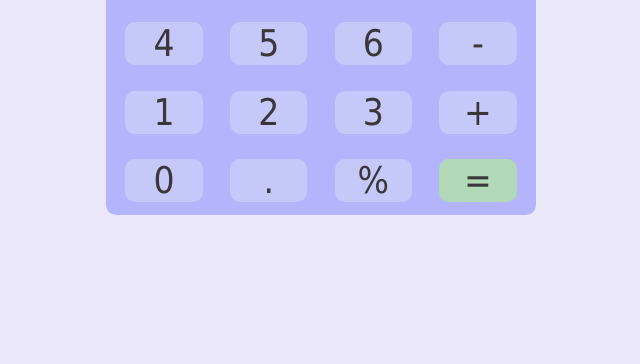
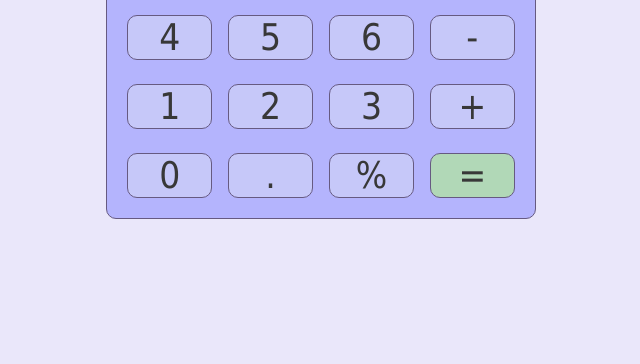
Before and after one commit to ihccenen/calculator, a plain HTML site: page index.html in a window 1280 px wide. Shown: the part 436-800 px from the top of the page, without its empty margins (319-959 px from the left). Drawn offline with Linux system fonts and the light colour scheme.

Commit message:
Changed sizes and added borders

```diff
--- a/style/style.css
+++ b/style/style.css
@@ -12,6 +12,13 @@ body,
     display: flex;
     justify-content: center;
     align-items: center;
+}
+
+.container,
+.display,
+.key {
+    box-sizing: border-box;
+    border: 1px solid #665A81;
     border-radius: 10px;
 }
 
@@ -19,6 +26,8 @@ body,
     max-width: 430px;
     flex-wrap: wrap;
     background-color: #9e9effb3;
+    gap: 1.5rem 0.97rem;
+    padding: 20px;
 }
 
 .display {
@@ -27,15 +36,13 @@ body,
     justify-content: end;
     text-align: right;
     padding: 0.5em 0.2em;
-    margin: 1.2rem;
     word-break: break-word;
     background-color: #e9eef1;
 }
 
 .key {
     font-size: 2.3rem;
-    width: 18%;
-    margin: 0.8rem 0.85rem;
+    width: 22%;
     cursor: pointer;
     user-select: none;
     background-color: #e9eef159;
```
